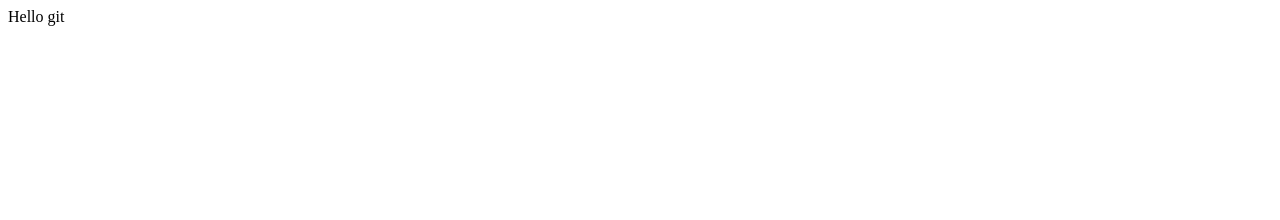
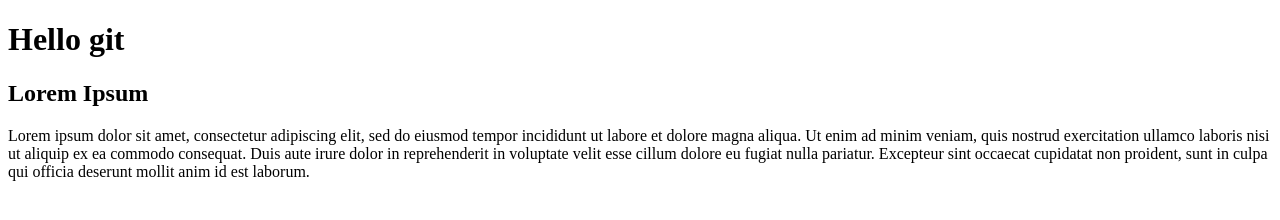
Before and after one commit to laha9891/hellogit, a plain HTML site: page index.html in a window 1280 px wide. Drawn offline with Linux system fonts and the light colour scheme.

Commit message:
first commit

```diff
--- a/index.html
+++ b/index.html
@@ -7,8 +7,14 @@
 </head>
 <body>
 	<header>
-		Hello git
+		<h1>Hello git</h1>
 	</header>
+	<main>
+		<h2>Lorem Ipsum</h2>
+		<p>
+			Lorem ipsum dolor sit amet, consectetur adipiscing elit, sed do eiusmod tempor incididunt ut labore et dolore magna aliqua. Ut enim ad minim veniam, quis nostrud exercitation ullamco laboris nisi ut aliquip ex ea commodo consequat. Duis aute irure dolor in reprehenderit in voluptate velit esse cillum dolore eu fugiat nulla pariatur. Excepteur sint occaecat cupidatat non proident, sunt in culpa qui officia deserunt mollit anim id est laborum.
+		</p>
 
+	</main>
 </body>
 </html>
```
